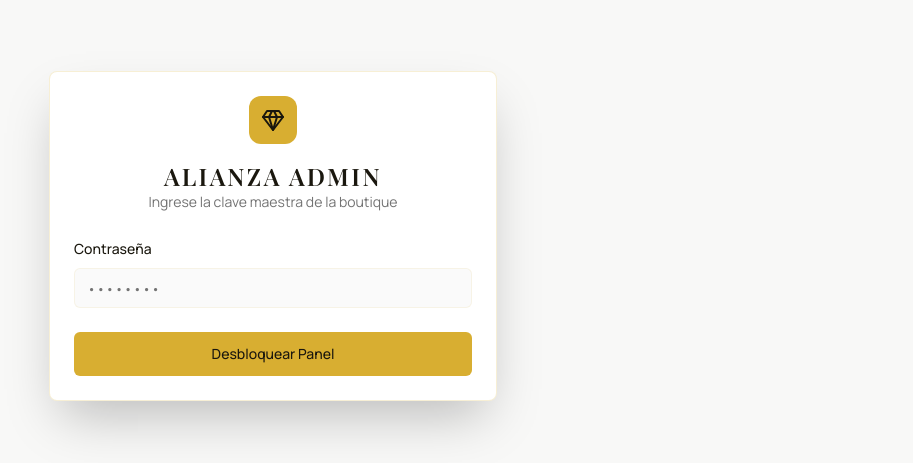
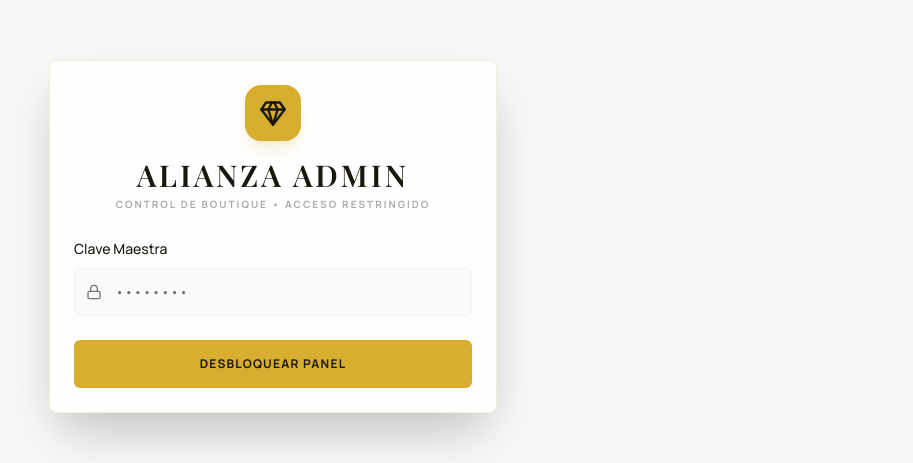
Before and after one commit to Hugo9508/joyeriawp, a Next.js app: page /admin/login in a window 1280 px wide. Shown: the part 164-627 px from the top of the page, without its empty margins (367-1280 px from the left). Built offline with nearby package versions, Linux system fonts and the light colour scheme; no server answers; a web font is replaced by a local one.

Commit message:
sem emxer nas outars estructura verifica ara que quede funcional el botn

```diff
--- a/src/app/admin/login/page.tsx
+++ b/src/app/admin/login/page.tsx
@@ -1,3 +1,4 @@
+
 'use client';
 
 import { useState } from 'react';
@@ -6,7 +7,7 @@ import { Button } from '@/components/ui/button';
 import { Input } from '@/components/ui/input';
 import { Card, CardContent, CardDescription, CardHeader, CardTitle } from '@/components/ui/card';
 import { Label } from '@/components/ui/label';
-import { Gem, Loader2 } from 'lucide-react';
+import { Gem, Loader2, Lock } from 'lucide-react';
 import { useToast } from '@/hooks/use-toast';
 
 export default function LoginPage() {
@@ -27,50 +28,56 @@ export default function LoginPage() {
       });
 
       if (res.ok) {
-        toast({ title: "Acceso Concedido", description: "Bienvenido al panel de control de Alianza." });
+        toast({ title: "Acceso Concedido", description: "Iniciando sesión en el panel de control..." });
+        // Redirección inmediata y actualización de estado
         router.push('/admin');
-        router.refresh();
+        setTimeout(() => router.refresh(), 100);
       } else {
         toast({
           title: "Acceso Denegado",
-          description: "Contraseña incorrecta.",
+          description: "Contraseña incorrecta. Por favor, intente de nuevo.",
           variant: "destructive"
         });
       }
     } catch (error) {
-      toast({ title: "Error", description: "Ocurrió un problema al conectar.", variant: "destructive" });
+      toast({ title: "Error", description: "No se pudo conectar con el servidor.", variant: "destructive" });
     } finally {
       setIsLoading(false);
     }
   };
 
   return (
-    <div className="min-h-screen flex items-center justify-center bg-background p-4">
-      <Card className="w-full max-w-md border-primary/20 shadow-2xl">
+    <div className="min-h-screen flex items-center justify-center bg-background p-4 font-body">
+      <Card className="w-full max-w-md border-primary/20 shadow-2xl bg-card/80 backdrop-blur-md">
         <CardHeader className="space-y-4 flex flex-col items-center">
-          <div className="w-12 h-12 bg-primary rounded-xl flex items-center justify-center">
-            <Gem className="text-primary-foreground h-6 w-6" />
+          <div className="w-14 h-14 bg-primary rounded-2xl flex items-center justify-center shadow-lg shadow-primary/20">
+            <Gem className="text-primary-foreground h-7 w-7" />
           </div>
           <div className="text-center">
-            <CardTitle className="font-headline text-2xl tracking-widest uppercase">Alianza Admin</CardTitle>
-            <CardDescription>Ingrese la clave maestra de la boutique</CardDescription>
+            <CardTitle className="font-headline text-3xl tracking-widest uppercase mb-1">Alianza Admin</CardTitle>
+            <CardDescription className="text-[10px] uppercase tracking-[0.2em] font-bold text-muted-foreground/60">
+              Control de Boutique • Acceso Restringido
+            </CardDescription>
           </div>
         </CardHeader>
         <CardContent>
           <form onSubmit={handleLogin} className="space-y-6">
             <div className="space-y-2">
-              <Label htmlFor="password">Contraseña</Label>
+              <Label htmlFor="password" title="Ingrese su contraseña maestra">Clave Maestra</Label>
+              <div className="relative">
+                <Lock className="absolute left-3 top-1/2 -translate-y-1/2 h-4 w-4 text-muted-foreground" />
                 <Input
                   id="password"
                   type="password"
                   placeholder="••••••••"
                   value={password}
                   onChange={(e) => setPassword(e.target.value)}
-                className="bg-muted/50 border-primary/10"
+                  className="bg-muted/50 border-primary/10 pl-10 h-12 focus-visible:ring-primary"
                   required
                 />
               </div>
-            <Button type="submit" className="w-full h-11" disabled={isLoading}>
+            </div>
+            <Button type="submit" className="w-full h-12 text-xs font-bold uppercase tracking-widest" disabled={isLoading}>
               {isLoading ? <Loader2 className="mr-2 h-4 w-4 animate-spin" /> : "Desbloquear Panel"}
             </Button>
           </form>
```
Also changed, not shown: src/lib/auth.ts (+3 -4 lines). Lines whose indentation alone changed are shown as unchanged.
